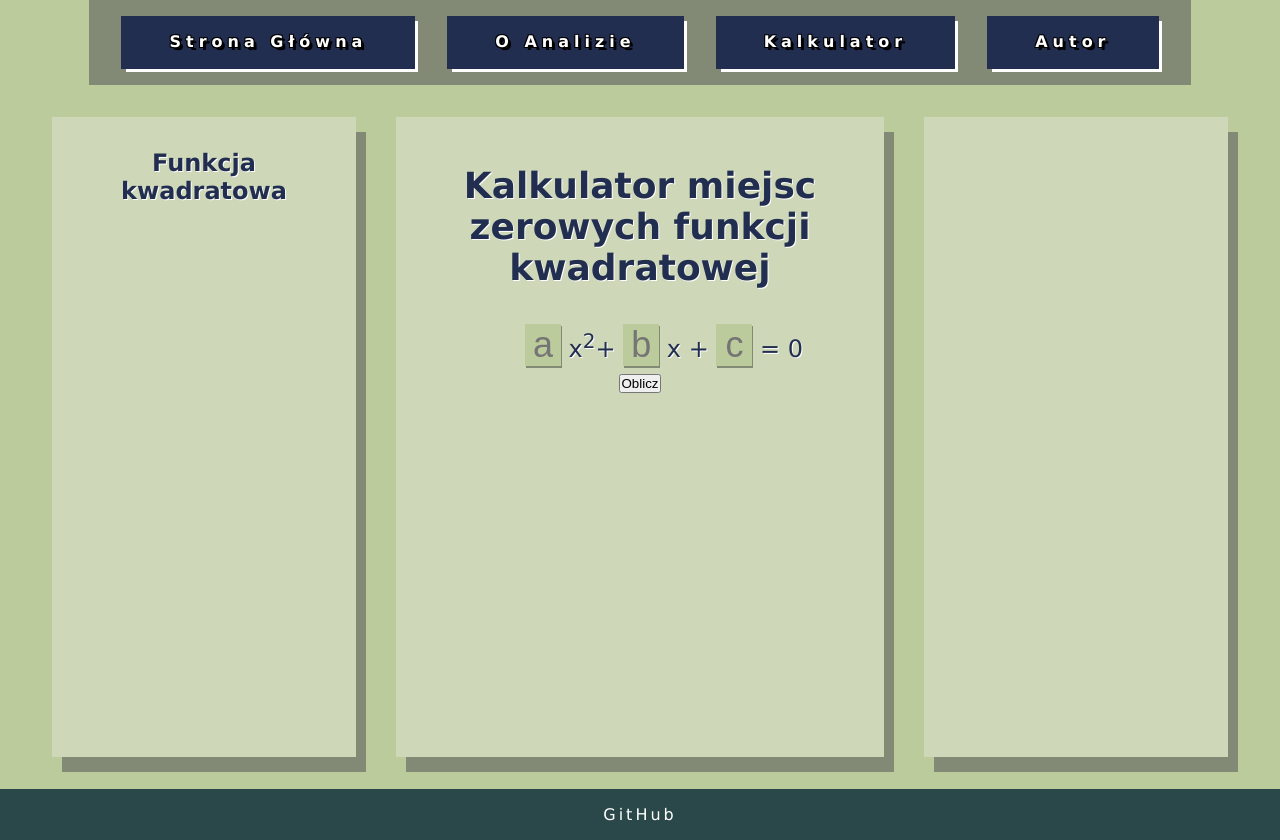
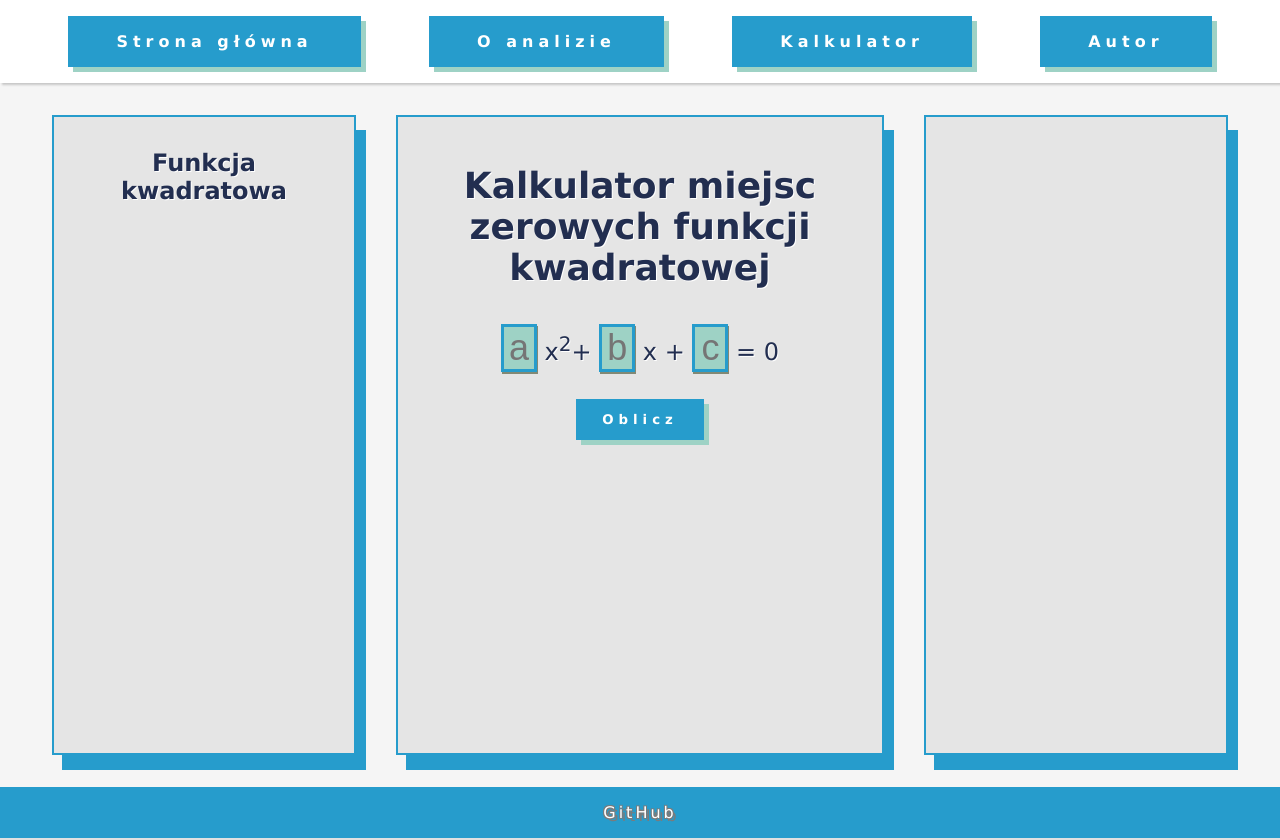
Before and after one commit to Karwot/sem1_srodowisko_programisty, a PHP site: page /calc in a window 1280 px wide. Run offline with PHP 8.4, Linux system fonts and the light colour scheme.

Commit message:
nowe kolory

```diff
--- a/web/projekt/style.css
+++ b/web/projekt/style.css
@@ -8,7 +8,7 @@
 
 html {
     max-width: 100% !important;
-    background: #bbcb9c;
+/*    background: #bbcb9c;*/
 }
 
 .container {
@@ -35,7 +35,8 @@ nav, footer, main {
 
 main {
     /*background: #b5ca8d;*/
-    background: #bbcb9c;
+    /*background: #bbcb9c;*/
+    background: #f5f5f5;
     padding: 2em;
     min-height: 82vh;
     animation: appear 1s;
@@ -43,12 +44,23 @@ main {
 
 main > * {
    /* background: #ccddc2;*/
-    background: #ced8b9;
+    /*background: #ced8b9;*/
+    border: 2px solid #269ccc;
+    background: #e5e5e5;
+    color: #575757;
+    box-shadow: 10px 15px 0px 0px #269ccc;
 }
 
 footer {
-    background: #2a4849;
+    /*background: #2a4849;*/
+    background: #269ccc;
     color: white;
+    text-shadow:
+    3px 3px 0 #7b7b7b,
+  -1px -1px 0 #7b7b7b,
+   1px -1px 0 #7b7b7b,
+   -1px 1px 0 #7b7b7b,
+    1px 1px 0 #7b7b7b;
 }
 
 .container > * {
@@ -69,39 +81,40 @@ align-items: center;
 justify-content: space-evenly;
 flex-wrap: wrap;
 padding: 1em;
-background: #828975;
+/*background: #828975;*/
+background: #fff;
+box-shadow: 2px 2px 2px #c7c7c7;
+width: 100%;
 }
 
 ul > li {
-    background: #222e50;
+   /* background: #222e50;*/
+   background: #269ccc;
     padding: 1em 3em;
-    border-bottom: 2px solid #222e50;
+    /*border-bottom: 2px solid #222e50;*/
     margin: 0px 1em;
-    box-shadow: 4px 4px 0px -1px #fff;
+    box-shadow: 5px 5px 0px 0px #9ed2c5;
     transition: 0.3s;
 }
 
 ul > li > a {
     text-decoration: none;
     color: inherit;
-    text-transform: capitalize;
     letter-spacing: 5px;
     color: #fff;
     font-weight: 900;
-    text-shadow:
-       3px 3px 0 #000,
-     -1px -1px 0 #000,
-      1px -1px 0 #000,
-      -1px 1px 0 #000,
-       1px 1px 0 #000;
-       box-sizing: border-box;
+    /*text-shadow:
+    3px 3px 0 #9ed2c5,
+    -1px -1px 0 #9ed2c5,
+    1px -1px 0 #9ed2c5,
+    -1px 1px 0 #9ed2c5,
+    1px 1px 0 #9ed2c5;*/
+    box-sizing: border-box;
 }
 
-ul > li:hover {
+ul > li:hover, #resultBtn:hover {
    /* border-bottom: 2px solid #fff;*/
-    box-shadow: 5px 5px 0px 1px #fff;
-    text-decoration: underline;
-    text-decoration-color: #fff;
+    box-shadow: 7px 7px 0px 1px #9ed2c5;
 }
 
 address > a {
@@ -136,6 +149,7 @@ section.nobg {
     text-align: center;
     user-select: none;
     letter-spacing: 8px;
+    padding: 0.25em;
     /*-webkit-mask-image: linear-gradient(-75deg, rgba(0,0,0,.8) 30%, #000 50%, rgba(0,0,0,.8) 70%);
     -webkit-mask-size: 200%;
     animation: shine 2s linear infinite; */
@@ -160,9 +174,7 @@ section.nobg {
     max-width: 50%;
     color: #222e50;
     text-align: justify;
-    box-shadow: 10px 15px 0px 0px #828975;
     text-shadow: 1px 1px #fff;
-    text-indent: 2em;
 }
 
 .about-sec > h1 {
@@ -176,7 +188,11 @@ section.nobg {
     text-shadow: 10px 15px 0px 0px #000;
 }
 
-p:first-letter {
+.about-art {
+    text-indent: 2em;
+}
+
+.about-art > p:first-letter {
     font-weight: 900;
     font-size: 1.5em;
     font-family: Georgia, serif;
@@ -189,16 +205,24 @@ input[type='number']
     font-size: 1.5em;
     width: 1em;
     text-align: center;
-    background: #bbcb9c;
+    background: #9ed2c5;
     box-shadow: 1px 2px 0px 0px #828975;
     transition: 0.5s;
-
+    /*color: #222e50;*/
+    color: #269ccc;
+    border: 3px solid #269ccc;
     /*mozilla*/
     -moz-appearance:textfield;
 }
 
 input[type='number']:focus{
     width: 1.5em;
+    outline: none;
+    caret-color: transparent;
+}
+
+
+input[type='number']:focus::placeholder {
     color: transparent;
 }
 
@@ -218,3 +242,18 @@ input::-webkit-inner-spin-button {
 .calc > div {
 
 }
+
+#resultBtn {
+    padding: 1em;
+    border:none;
+    margin: 2em;
+    color: #fff;
+    font-family: verdana;
+    box-shadow: 5px 5px 0px 0px #9ed2c5;
+    background: #269ccc;
+    letter-spacing: 5px;
+    font-weight: 900;
+    padding: 1em 2em;
+    cursor: pointer;
+    transition: 0.3s;
+}
```
Also changed, not shown: web/projekt/about.php (+4 -4 lines), web/projekt/calculator.js (+31 -19 lines).
